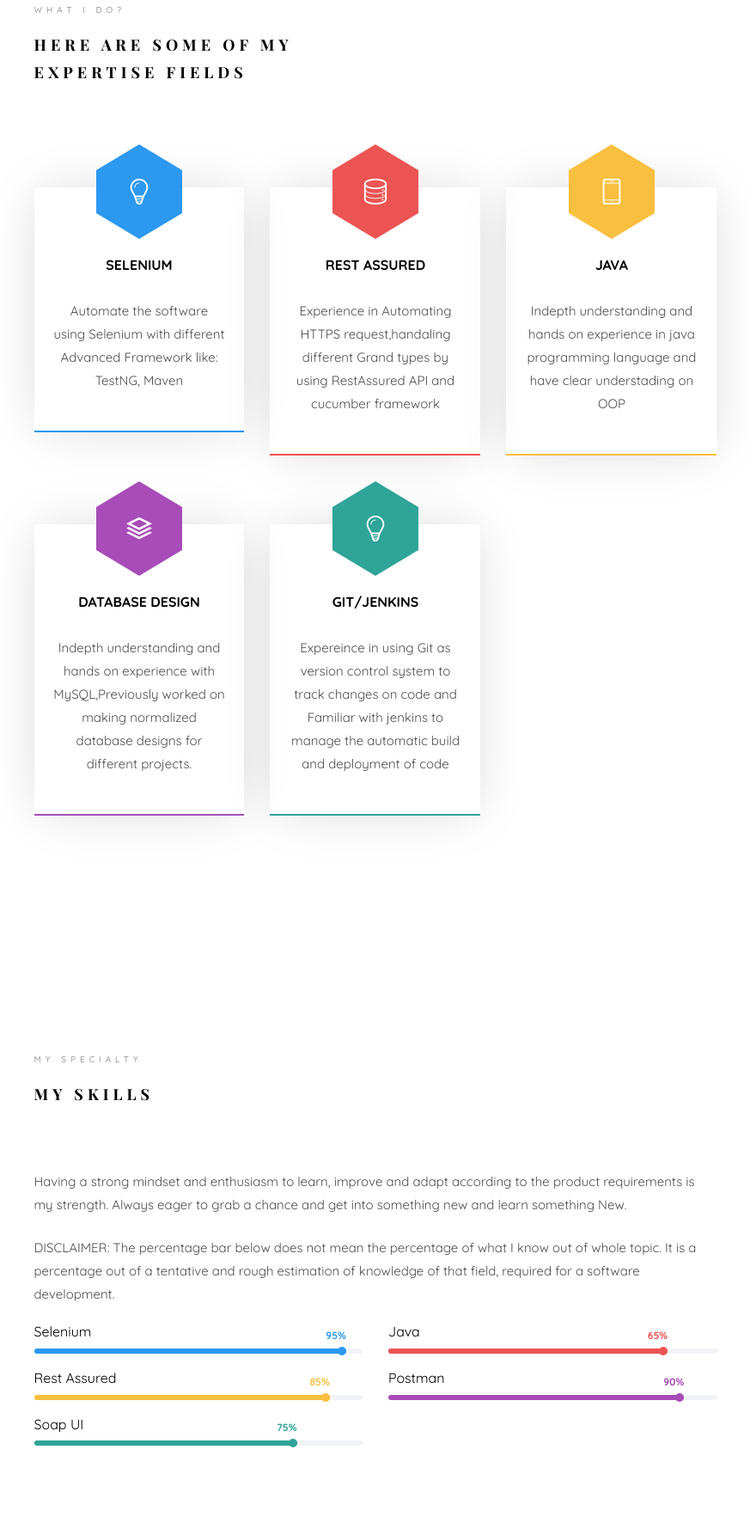
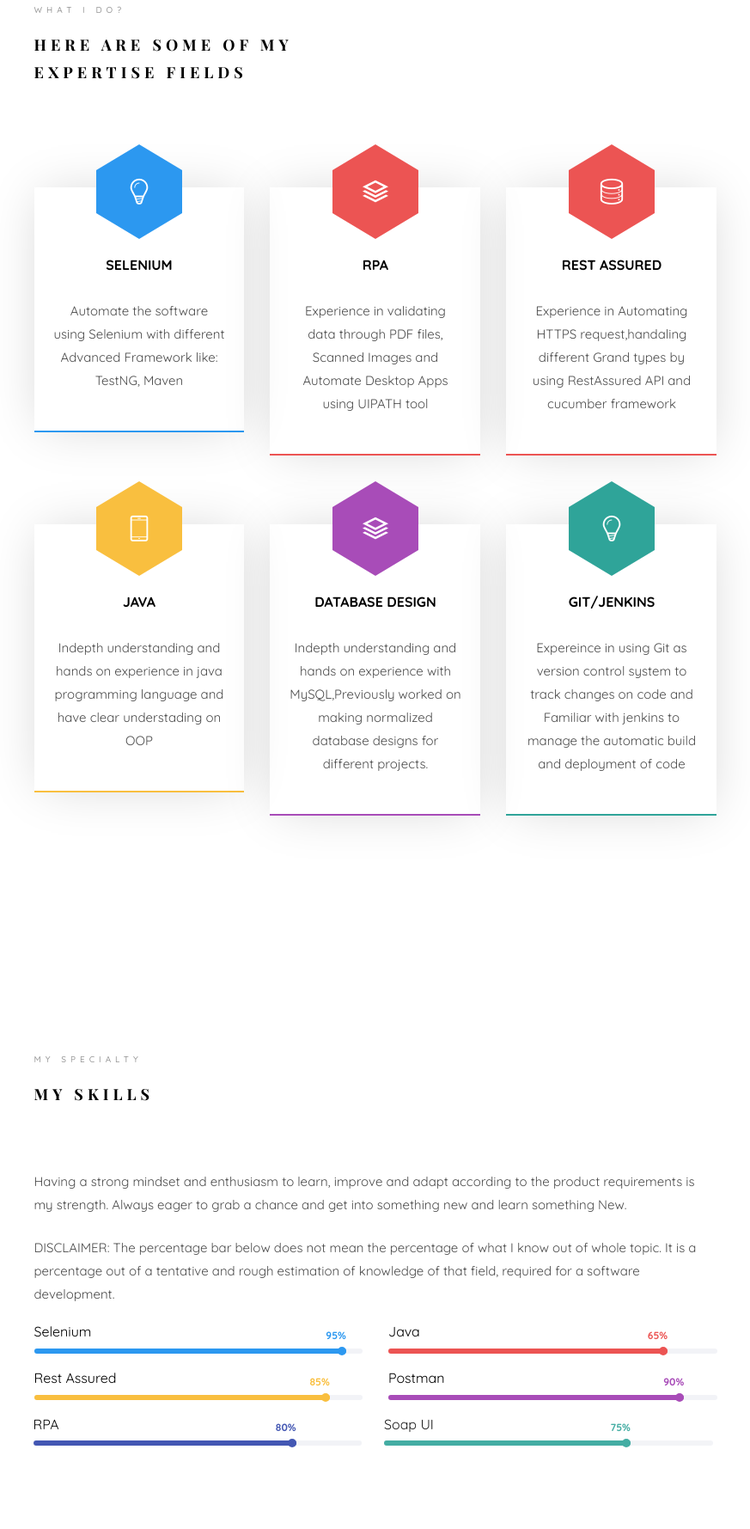
Before and after one commit to Pradeep2052/Pradeep2052.github.io, a plain HTML site: page index.html in a window 1280 px wide. Shown: the part 2161-3940 px from the top of the page at 86% size, without its empty margins (353-1226 px from the left). Drawn offline with nearby package versions, Linux system fonts and the light colour scheme; files whose address does not match are found by name; a web font is replaced by a local one.

Commit message:
changes in skills

```diff
--- a/index.html
+++ b/index.html
@@ -227,6 +227,17 @@ Copyright &copy;<script>document.write(new Date().getFullYear());</script> All r
 						<div class="col-md-4 text-center animate-box">
 							<div class="services color-2">
 								<span class="icon">
+									<i class="icon-layers2"></i>
+								</span>
+								<div class="desc">
+									<h3>RPA</h3>
+									<p>Experience in validating  data through PDF files, Scanned Images and Automate Desktop Apps using UIPATH tool</p>
+								</div>
+							</div>
+						</div>
+						<div class="col-md-4 text-center animate-box">
+							<div class="services color-2">
+								<span class="icon">
 									<i class="icon-data"></i>
 								</span>
 								<div class="desc">
@@ -331,10 +342,21 @@ Copyright &copy;<script>document.write(new Date().getFullYear());</script> All r
 						</div>
 						<div class="col-md-6 animate-box" data-animate-effect="fadeInLeft">
 							<div class="progress-wrap">
+								<h3>RPA</h3>
+								<div class="progress">
+								 	<div class="progress-bar color-6" role="progressbar" aria-valuenow="80"
+								  	aria-valuemin="0" aria-valuemax="100" style="width:80%">
+								    <span>80%</span>
+								  	</div>
+								</div>
+							</div>
+						</div>
+						<div class="col-md-6 animate-box" data-animate-effect="fadeInLeft">
+							<div class="progress-wrap">
 								<h3>Soap UI</h3>
 								<div class="progress">
 								 	<div class="progress-bar color-5" role="progressbar" aria-valuenow="75"
-								  	aria-valuemin="0" aria-valuemax="100" style="width:80%">
+								  	aria-valuemin="0" aria-valuemax="100" style="width:75%">
 								    <span>75%</span>
 								  	</div>
 								</div>
```
